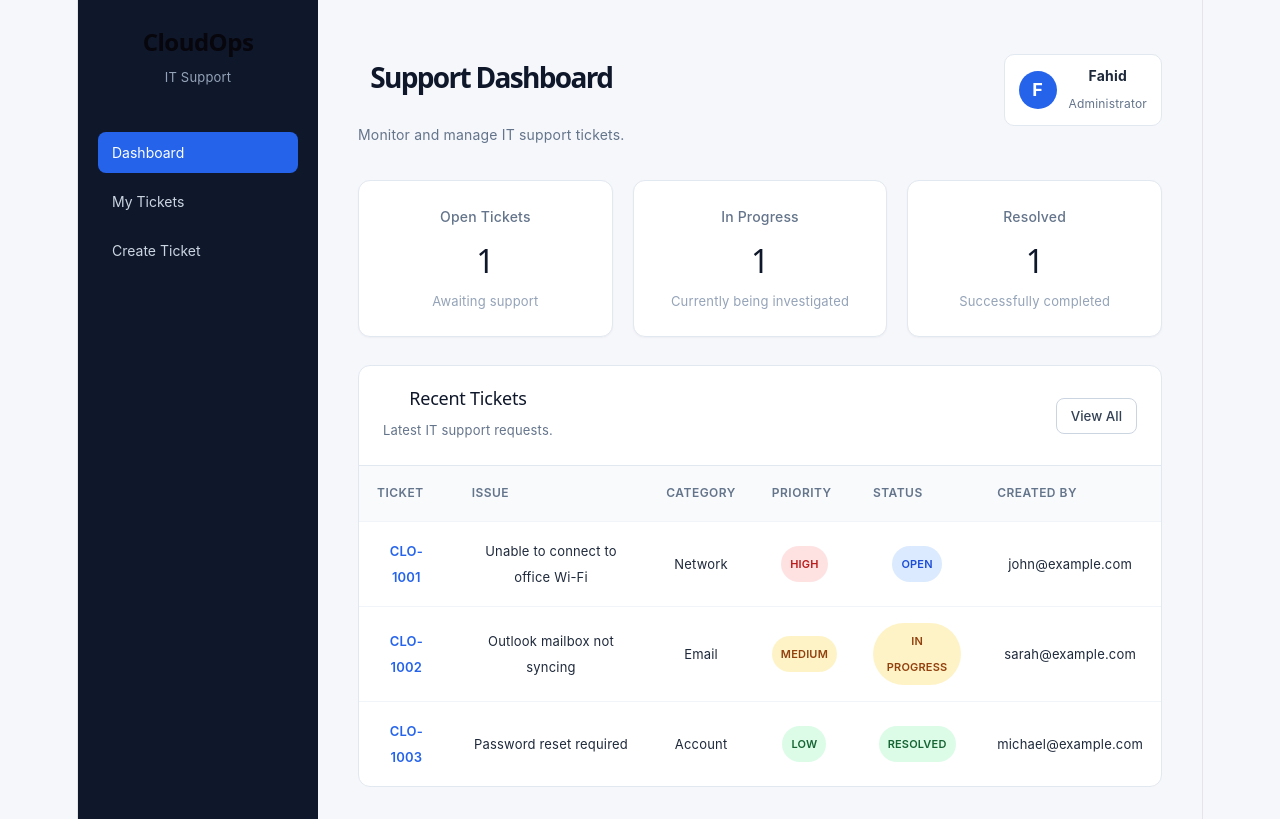
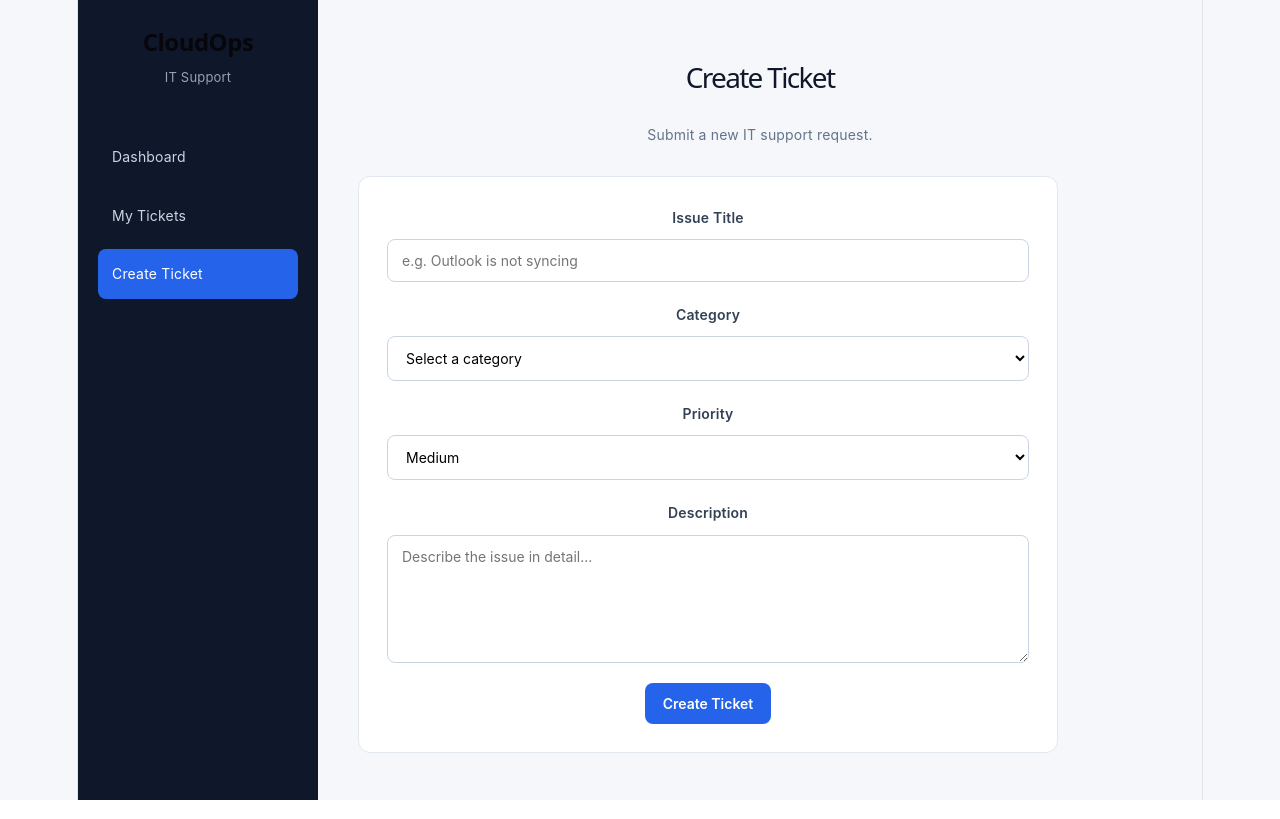
Before and after one commit to fahidjs/cloudops-aws, a React (Vite) app: page /create-ticket in a window 1280 px wide. Built offline with nearby package versions, Linux system fonts and the light colour scheme.

Commit message:
feat: add create ticket page and routing

```diff
--- a/package.json
+++ b/package.json
@@ -11,7 +11,8 @@
   },
   "dependencies": {
     "react": "^19.2.8",
-    "react-dom": "^19.2.8"
+    "react-dom": "^19.2.8",
+    "react-router-dom": "^7.18.3"
   },
   "devDependencies": {
     "@types/node": "^24.13.3",
--- a/src/App.css
+++ b/src/App.css
@@ -73,6 +73,9 @@ button {
   font-size: 14px;
 
   cursor: pointer;
+
+  text-decoration: none;
+  display: block;
 
   transition:
     background 0.2s ease,
@@ -390,3 +393,113 @@ button {
     padding: 20px;
   }
 }
+
+
+/* ======================
+   CREATE TICKET PAGE
+====================== */
+
+.create-ticket-page {
+  flex: 1;
+  padding: 32px 40px;
+}
+
+.page-header {
+  margin-bottom: 28px;
+}
+
+.page-header h1 {
+  font-size: 28px;
+  color: #0f172a;
+}
+
+.page-header p {
+  margin-top: 6px;
+  color: #64748b;
+  font-size: 14px;
+}
+
+.ticket-form {
+  max-width: 700px;
+
+  background: white;
+  border: 1px solid #e2e8f0;
+  border-radius: 12px;
+
+  padding: 28px;
+}
+
+.form-group {
+  display: flex;
+  flex-direction: column;
+  gap: 8px;
+
+  margin-bottom: 20px;
+}
+
+.form-group label {
+  font-size: 14px;
+  font-weight: 600;
+
+  color: #334155;
+}
+
+.form-group input,
+.form-group select,
+.form-group textarea {
+  width: 100%;
+
+  padding: 12px 14px;
+
+  border: 1px solid #cbd5e1;
+  border-radius: 8px;
+
+  font-family: inherit;
+  font-size: 14px;
+
+  outline: none;
+
+  background: white;
+}
+
+.form-group input:focus,
+.form-group select:focus,
+.form-group textarea:focus {
+  border-color: #2563eb;
+}
+
+.form-group textarea {
+  resize: vertical;
+}
+
+.submit-ticket-button {
+  border: none;
+  border-radius: 8px;
+
+  background: #2563eb;
+  color: white;
+
+  padding: 12px 18px;
+
+  font-size: 14px;
+  font-weight: 600;
+
+  cursor: pointer;
+}
+
+.submit-ticket-button:hover {
+  background: #1d4ed8;
+}
+
+.form-message {
+  margin-bottom: 18px;
+
+  padding: 10px 12px;
+
+  background: #eff6ff;
+  color: #1d4ed8;
+
+  border-radius: 8px;
+
+  font-size: 13px;
+}
--- a/src/App.tsx
+++ b/src/App.tsx
@@ -1,13 +1,21 @@
+import { BrowserRouter, Route, Routes } from "react-router-dom";
 import Sidebar from "./components/Sidebar";
 import DashboardPage from "./pages/DashboardPage";
+import CreateTicketPage from "./pages/CreateTicketPage";
 import "./App.css";
 
 function App() {
   return (
-    <div className="app">
-      <Sidebar />
-      <DashboardPage />
-    </div>
+    <BrowserRouter>
+      <div className="app">
+        <Sidebar />
+
+        <Routes>
+          <Route path="/" element={<DashboardPage />} />
+          <Route path="/create-ticket" element={<CreateTicketPage />} />
+        </Routes>
+      </div>
+    </BrowserRouter>
   );
 }
 
--- a/src/components/Sidebar.tsx
+++ b/src/components/Sidebar.tsx
@@ -1,3 +1,5 @@
+import { NavLink } from "react-router-dom";
+
 function Sidebar() {
   return (
     <aside className="sidebar">
@@ -7,17 +9,32 @@ function Sidebar() {
       </div>
 
       <nav className="sidebar-nav">
-        <button className="nav-item active">
+        <NavLink
+          to="/"
+          className={({ isActive }) =>
+            `nav-item ${isActive ? "active" : ""}`
+          }
+        >
           Dashboard
-        </button>
+        </NavLink>
 
-        <button className="nav-item">
+        <NavLink
+          to="/tickets"
+          className={({ isActive }) =>
+            `nav-item ${isActive ? "active" : ""}`
+          }
+        >
           My Tickets
-        </button>
+        </NavLink>
 
-        <button className="nav-item">
+        <NavLink
+          to="/create-ticket"
+          className={({ isActive }) =>
+            `nav-item ${isActive ? "active" : ""}`
+          }
+        >
           Create Ticket
-        </button>
+        </NavLink>
       </nav>
     </aside>
   );
--- /dev/null
+++ b/src/pages/CreateTicketPage.tsx
@@ -0,0 +1,116 @@
+import { useState } from "react";
+
+function CreateTicketPage() {
+  const [title, setTitle] = useState("");
+  const [category, setCategory] = useState("");
+  const [priority, setPriority] = useState("MEDIUM");
+  const [description, setDescription] = useState("");
+  const [message, setMessage] = useState("");
+
+  const handleSubmit = (event: React.FormEvent<HTMLFormElement>) => {
+    event.preventDefault();
+
+    if (!title || !category || !description) {
+      setMessage("Please complete all required fields.");
+      return;
+    }
+
+    const newTicket = {
+      id: `CLO-${Date.now()}`,
+      title,
+      category,
+      priority,
+      description,
+      status: "OPEN",
+      createdAt: new Date().toISOString(),
+    };
+
+    console.log("New Ticket:", newTicket);
+
+    setMessage("Ticket created successfully.");
+
+    setTitle("");
+    setCategory("");
+    setPriority("MEDIUM");
+    setDescription("");
+  };
+
+  return (
+    <main className="create-ticket-page">
+      <div className="page-header">
+        <h1>Create Ticket</h1>
+        <p>Submit a new IT support request.</p>
+      </div>
+
+      <form className="ticket-form" onSubmit={handleSubmit}>
+        <div className="form-group">
+          <label htmlFor="title">Issue Title</label>
+
+          <input
+            id="title"
+            type="text"
+            placeholder="e.g. Outlook is not syncing"
+            value={title}
+            onChange={(event) => setTitle(event.target.value)}
+          />
+        </div>
+
+        <div className="form-group">
+          <label htmlFor="category">Category</label>
+
+          <select
+            id="category"
+            value={category}
+            onChange={(event) => setCategory(event.target.value)}
+          >
+            <option value="">Select a category</option>
+            <option value="Account">Account</option>
+            <option value="Email">Email</option>
+            <option value="Hardware">Hardware</option>
+            <option value="Network">Network</option>
+            <option value="Software">Software</option>
+            <option value="Other">Other</option>
+          </select>
+        </div>
+
+        <div className="form-group">
+          <label htmlFor="priority">Priority</label>
+
+          <select
+            id="priority"
+            value={priority}
+            onChange={(event) => setPriority(event.target.value)}
+          >
+            <option value="LOW">Low</option>
+            <option value="MEDIUM">Medium</option>
+            <option value="HIGH">High</option>
+          </select>
+        </div>
+
+        <div className="form-group">
+          <label htmlFor="description">Description</label>
+
+          <textarea
+            id="description"
+            placeholder="Describe the issue in detail..."
+            rows={6}
+            value={description}
+            onChange={(event) => setDescription(event.target.value)}
+          />
+        </div>
+
+        {message && (
+          <p className="form-message">
+            {message}
+          </p>
+        )}
+
+        <button type="submit" className="submit-ticket-button">
+          Create Ticket
+        </button>
+      </form>
+    </main>
+  );
+}
+
+export default CreateTicketPage;
```
Also changed, not shown: 1 other file (tests, documents, lock files or other folders).
